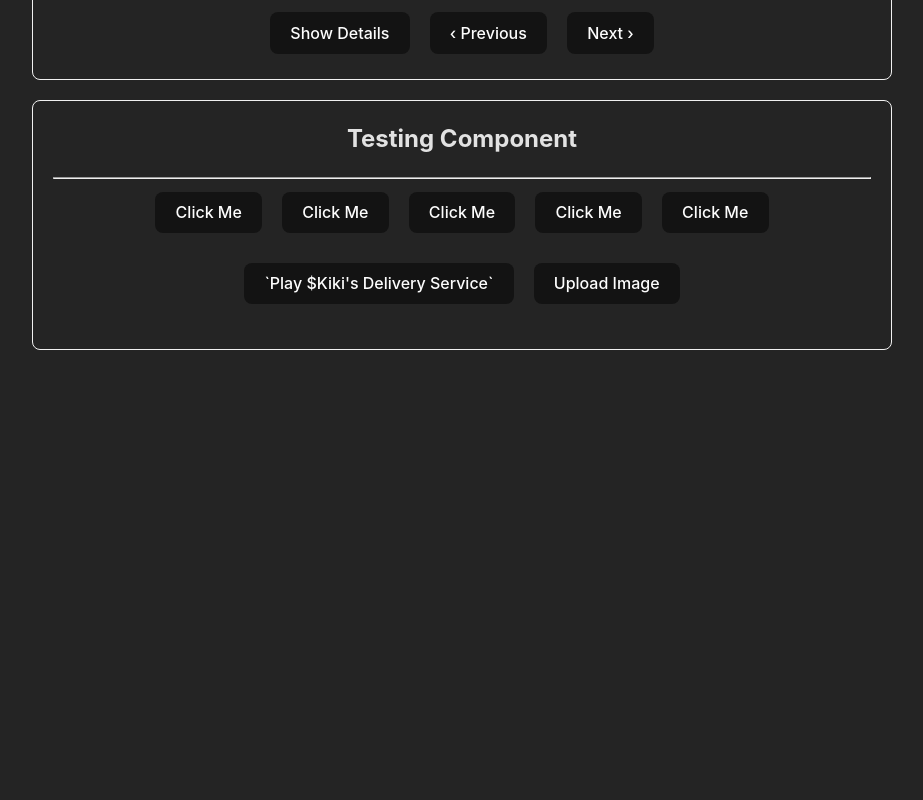
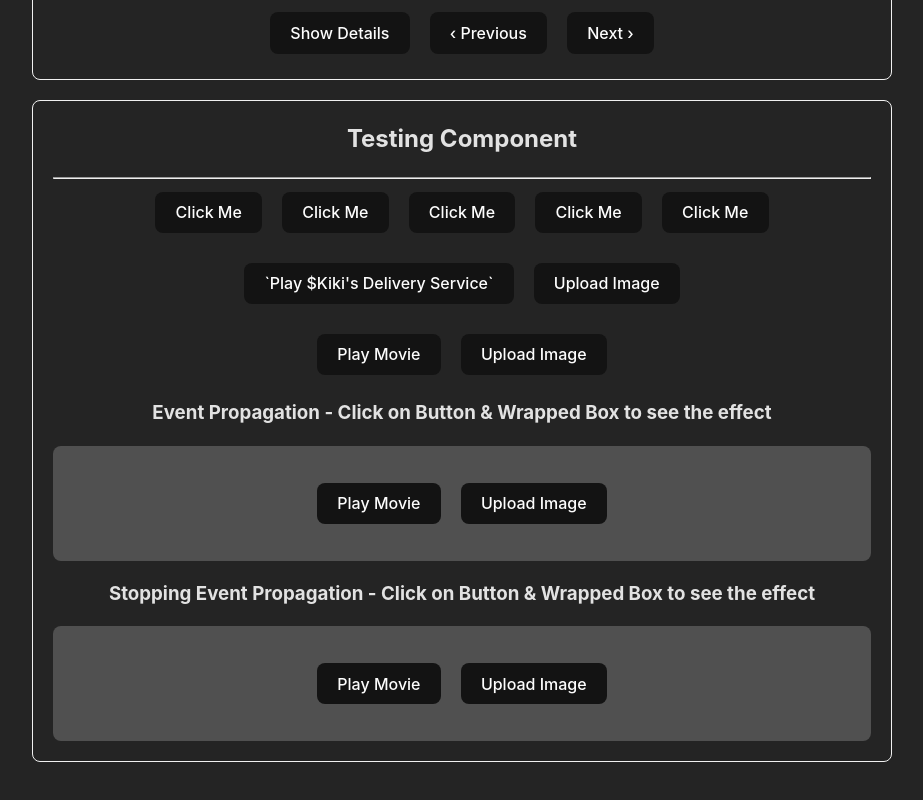
Before and after one commit to ArshadSiddiqui36/react19, a React (Vite) app in the folder my-app/: page / in a window 1280 px wide. Shown: the part 4261-5061 px from the top of the page, without its empty margins (178-1101 px from the left). Before the commit the page ends 4663 px from the top, so only its background shows below. Built offline with nearby package versions, Linux system fonts and the light colour scheme.

Commit message:
Updated Component

```diff
--- a/my-app/src/components/child_components/EventHandlers.jsx
+++ b/my-app/src/components/child_components/EventHandlers.jsx
@@ -11,6 +11,14 @@ const EventHandlers = () => {
         <ExternalEventHandler />
         <Buttons />
         {/* <Toolbar /> */}
+        <Main />
+
+        {/* Propagation */}
+        <h3>Event Propagation - Click on Button & Wrapped Box to see the effect</h3>
+        <Buttons2 />
+        {/* Propagation Stopping Events */}
+        <h3>Stopping Event Propagation - Click on Button & Wrapped Box to see the effect</h3>
+        <Buttons3 />
 
 
     </>
@@ -135,3 +143,104 @@ function Toolbar() {
     );
 }
 // ============================================================================
+
+// Naming Event Handler Props
+// ============================================================================
+function Button2({ onSmash, children }) {
+    return (
+        <button onClick={onSmash}>
+        {children}
+        </button>
+    );
+}
+
+function Main() {
+    return (
+        <div>
+        <Button2 onSmash={() => alert('Playing!')}>
+            Play Movie
+        </Button2>
+        <Button2 onSmash={() => alert('Uploading!')}>
+            Upload Image
+        </Button2>
+        </div>
+    );
+}
+
+// ============================================================================
+// export default function App() {
+//     return (
+//       <Toolbar
+//         onPlayMovie={() => alert('Playing!')}
+//         onUploadImage={() => alert('Uploading!')}
+//       />
+//     );
+//   }
+
+//   function Toolbar({ onPlayMovie, onUploadImage }) {
+//     return (
+//       <div>
+//         <Button onClick={onPlayMovie}>
+//           Play Movie
+//         </Button>
+//         <Button onClick={onUploadImage}>
+//           Upload Image
+//         </Button>
+//       </div>
+//     );
+//   }
+
+//   function Button({ onClick, children }) {
+//     return (
+//       <button onClick={onClick}>
+//         {children}
+//       </button>
+//     );
+//   }
+
+// Event propagation
+// ============================================================================
+function Buttons2() {
+    return (
+      <div className="card" style={{background:"#505050", borderRadius:"8px", marginTop:"5px"}} onClick={() => {
+        alert('You clicked on the toolbar!');
+      }}>
+        <button onClick={() => alert('Playing!')}>
+          Play Movie
+        </button>
+        <button onClick={() => alert('Uploading!')}>
+          Upload Image
+        </button>
+      </div>
+    );
+  }
+
+// Stopping propagation (e.stopPropagation())
+// ============================================================================
+function Button3({ onClick, children }) {
+    return (
+        <button onClick={e => {
+        e.stopPropagation();
+        onClick();
+        }}>
+        {children}
+        </button>
+    );
+}
+
+function Buttons3() {
+    return (
+        <div className="card" style={{background:"#505050", borderRadius:"8px", marginTop:"5px"}} onClick={() => {
+        alert('You clicked on the toolbar!');
+        }}>
+        <Button3 onClick={() => alert('Playing!')}>
+            Play Movie
+        </Button3>
+        <Button3 onClick={() => alert('Uploading!')}>
+            Upload Image
+        </Button3>
+        </div>
+    );
+}
+
+// ============================================================================
```
Also changed, not shown: 1 other file (tests, documents, lock files or other folders).
